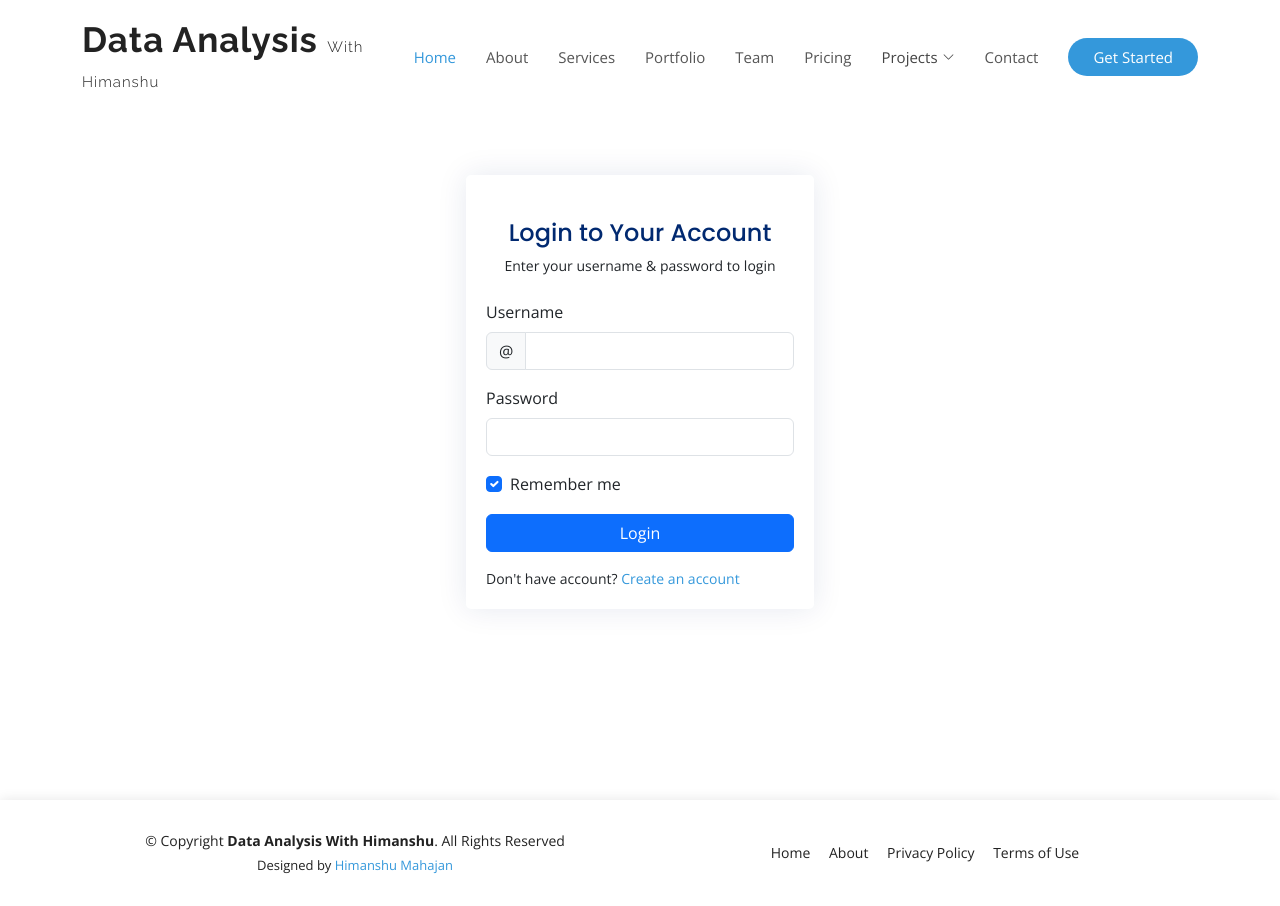
After one commit to himanshumahajan138/Flask-Website-Data-Analysis-With-Himanshu, a Flask app: page /Login in a window 1280 px wide. The commit adds this page. Run offline with Flask 3, Linux system fonts and the light colour scheme; parts of the project's set-up code (start-up, migrations or seed data) failed here and were passed over; some libraries are stand-ins or nearby versions.

Commit message:
major changes

```diff
--- a/app.py
+++ b/app.py
@@ -45,7 +45,7 @@ def project_dis():
     else:
         return None
 
-@App.route("/contact",methods=["GET","POST"])
+@App.route("/Contact",methods=["GET","POST"])
 def contact():
     if request.method=="POST":
         name = request.form['name']
@@ -68,6 +68,21 @@ def contact():
     else:
         return False
 
+@App.route("/Login")
+def login():
+    return render_template("/extra/login.html")
+
+@App.route("/Login-Validation",methods=["GET","POST"])
+def login_validation():
+    if request.method=="POST":
+        username = request.form['username']
+        password = request.form['password']
+        try:
+            remember = request.form['remember']
+        except:
+            remember = False
+
+        return f"User Name : {username}<br>Password : {password}<br>Remember Me : {remember}<br>"
 
 if __name__ == "__main__":
     if connection_result(client) == True :
--- /dev/null
+++ b/templates/extra/login.html
@@ -0,0 +1,84 @@
+{% extends "main/layout.html" %}
+{% block body %}
+<style>
+.card {
+  margin-bottom: 30px;
+  border: none;
+  border-radius: 5px;
+  box-shadow: 0px 0 30px rgba(1, 41, 112, 0.1);
+}
+
+.card-title {
+  padding: 20px 0 15px 0;
+  font-size: 18px;
+  font-weight: 500;
+  color: #012970;
+  font-family: "Poppins", sans-serif;
+}
+
+.card-body {
+  padding: 0 20px 20px 20px;
+}
+
+
+</style>
+<main id="main">
+
+  <div class="container">
+
+    <section class="section register min-vh-100 d-flex flex-column align-items-center justify-content-center py-4">
+      <div class="container">
+        <div class="row justify-content-center">
+          <div class="col-lg-4 col-md-6 d-flex flex-column align-items-center justify-content-center">
+
+            <div class="card mb-3">
+
+              <div class="card-body">
+
+                <div class="pt-4 pb-2">
+                  <h5 class="card-title text-center pb-0 fs-4">Login to Your Account</h5>
+                  <p class="text-center small">Enter your username & password to login</p>
+                </div>
+
+                <form class="row g-3 needs-validation" role="form" action="/Login-Validation" method="post" novalidate>
+
+                  <div class="col-12">
+                    <label for="yourUsername" class="form-label">Username</label>
+                    <div class="input-group has-validation">
+                      <span class="input-group-text" id="inputGroupPrepend">@</span>
+                      <input type="text" name="username" class="form-control" id="yourUsername" required>
+                      <div class="invalid-feedback">Please enter your username.</div>
+                    </div>
+                  </div>
+
+                  <div class="col-12">
+                    <label for="yourPassword" class="form-label">Password</label>
+                    <input type="password" name="password" class="form-control" id="yourPassword" required>
+                    <div class="invalid-feedback">Please enter your password!</div>
+                  </div>
+
+                  <div class="col-12">
+                    <div class="form-check">
+                      <input class="form-check-input" type="checkbox" name="remember" value="True" id="rememberMe" {{'checked' if True}}>
+                      <label class="form-check-label" for="rememberMe">Remember me</label>
+                    </div>
+                  </div>
+                  <div class="col-12">
+                    <button class="btn btn-primary w-100" type="submit">Login</button>
+                  </div>
+                  <div class="col-12">
+                    <p class="small mb-0">Don't have account? <a href="/">Create an account</a></p>
+                  </div>
+                </form>
+              </div>
+            </div>
+          </div>
+        </div>
+      </div>
+
+    </section>
+
+  </div>
+
+</main><!-- End #main -->
+{% endblock %}
--- a/templates/main/layout.html
+++ b/templates/main/layout.html
@@ -97,7 +97,7 @@
             </ul>
           </li>
           <li><a class="nav-link scrollto" href="/#contact">Contact</a></li>
-          <li><a class="getstarted scrollto" href="/#about">Get Started</a></li>
+          <li><a class="getstarted scrollto" href="/Login">Get Started</a></li>
         </ul>
         <i class="bi bi-list mobile-nav-toggle"></i>
       </nav><!-- .navbar -->
@@ -118,10 +118,6 @@
                 &copy; Copyright <strong>Data Analysis With Himanshu</strong>. All Rights Reserved
               </div>
               <div class="credits">
-                <!-- All the links in the footer should remain intact. -->
-                <!-- You can delete the links only if you purchased the pro version. -->
-                <!-- Licensing information: https://bootstrapmade.com/license/ -->
-                <!-- Purchase the pro version with working PHP/AJAX contact form: https://bootstrapmade.com/vesperr-free-bootstrap-template/ -->
                 Designed by <a href="https://www.linkedin.com/in/himanshu-mahajan-a0242026a" target="_blank" rel="noopener noreferrer">Himanshu Mahajan</a>
               </div>
             </div>
@@ -146,7 +142,6 @@
       <script src="{{url_for('static' , filename = 'assets/vendor/glightbox/js/glightbox.min.js')}}"></script>
       <script src="{{url_for('static' , filename = 'assets/vendor/isotope-layout/isotope.pkgd.min.js')}}"></script>
       <script src="{{url_for('static' , filename = 'assets/vendor/swiper/swiper-bundle.min.js')}}"></script>
-      <!-- <script src="{{url_for('static' , filename = 'assets/vendor/php-email-form/validate.js')}}"></script> -->
 
       <!-- Template Main JS File -->
       <script src="{{url_for('static',filename='assets/js/main.js')}}"></script>
```
Also changed, not shown: static/assets/css/style.css (line endings or trailing spaces), 1 other file.
